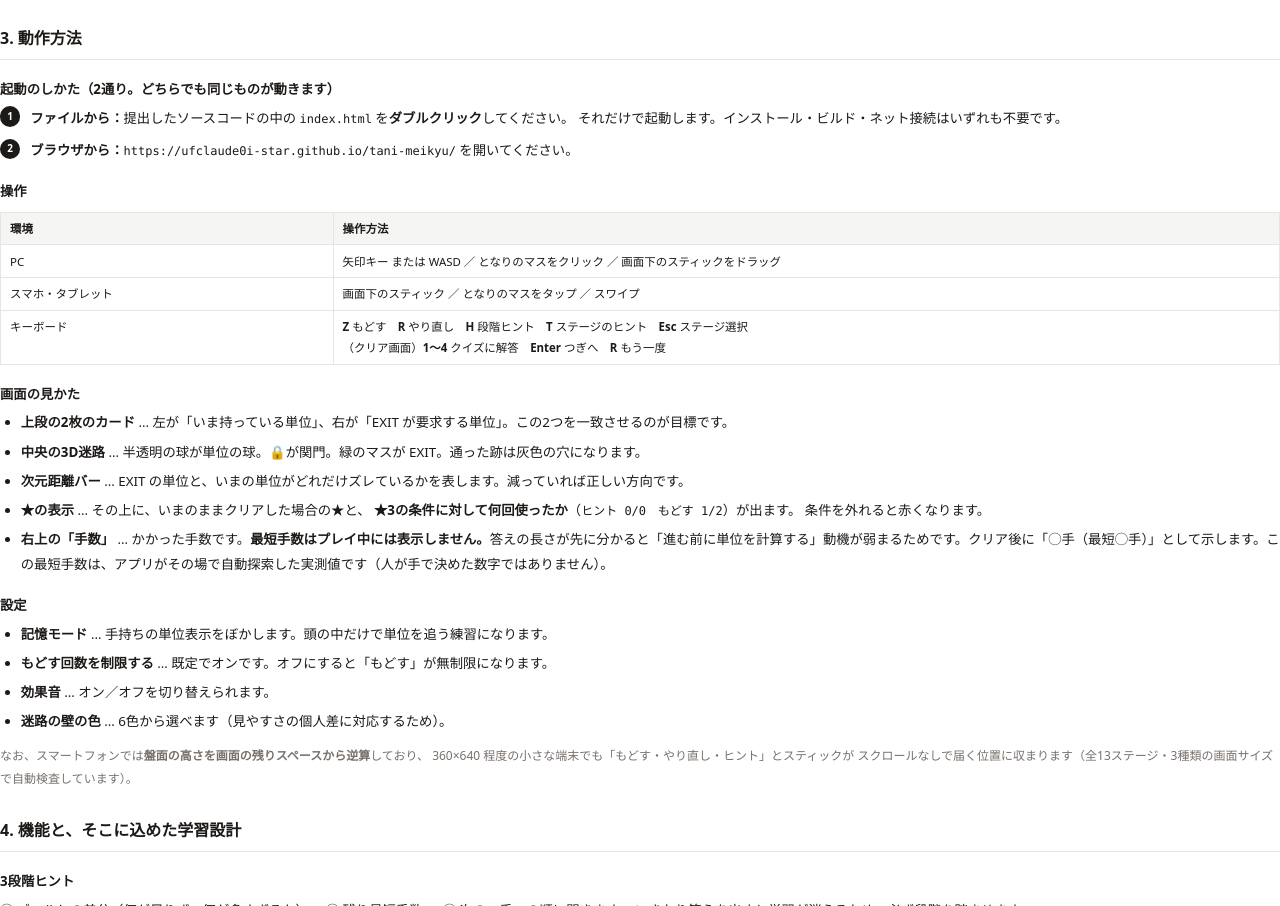
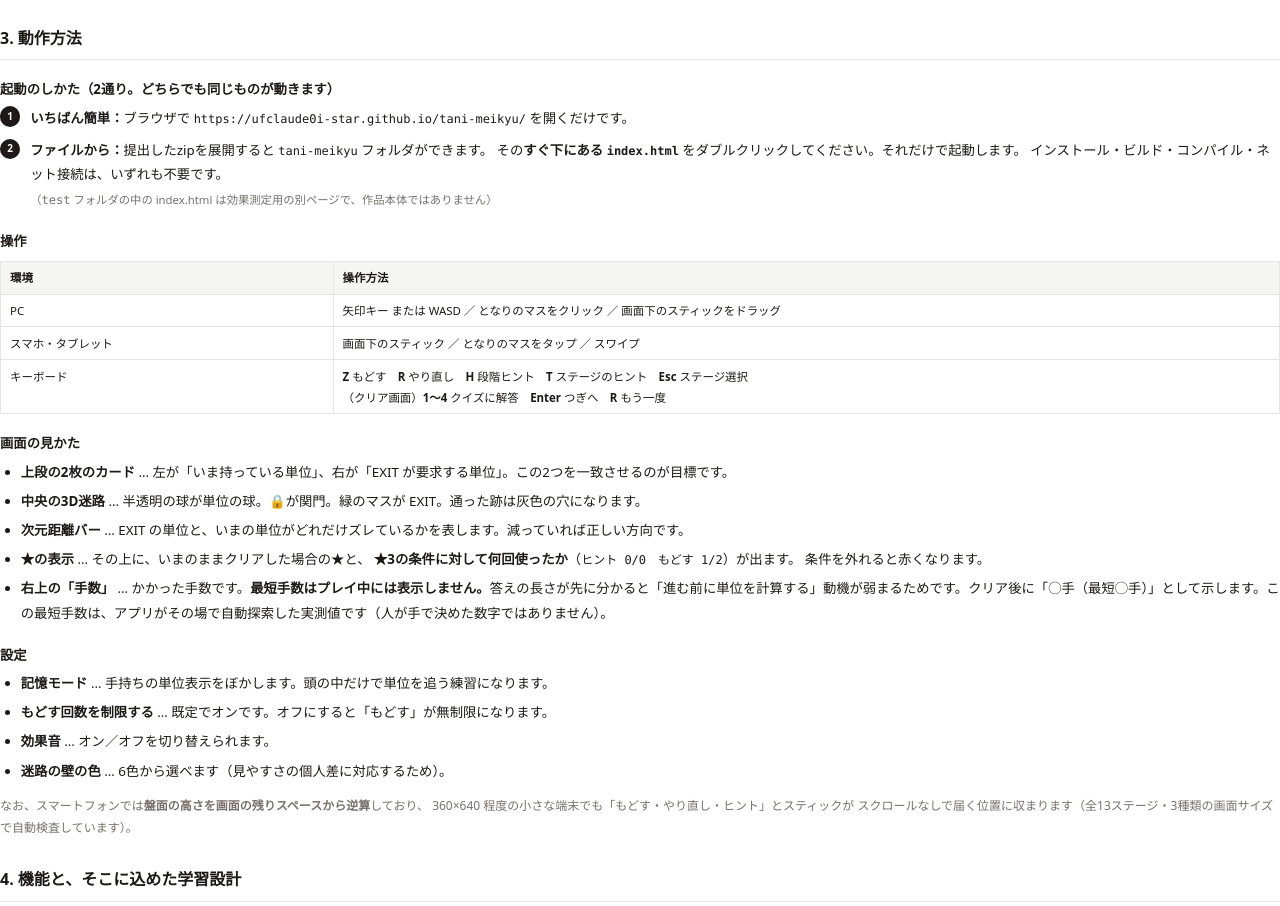
Before and after one commit to ufclaude0i-star/tani-meikyu, a website: page docs/overview.html in a window 1280 px wide. Shown: the part 1434-2340 px from the top of the page. Drawn offline with Linux system fonts and the light colour scheme.

Commit message:
起動方法の記述を zip の中身に合わせる／応募者名を公開リポジトリに載せない
(1) 起動方法の食い違いを修正
README は「dist/index.html をダブルクリック」と書いていたが、dist/ は
.gitignore していて提出用 zip には入っていない。ゲーム本体は zip 直下の
index.html。提出フォームには「審査員で実行できない場合は審査の対象外」と
明記されているので、ここは確実に正しくする。
- README と作品概要の両方で「zip を展開した tani-meikyu フォルダの直下の
  index.html」と場所を特定して書いた
- いちばん簡単な方法（URLを開くだけ）を先頭にした
- test/index.html は作品本体ではないと明記した（index.html が2つあるため）

(2) 応募者名を GitHub に上げない
作品概要の原稿 docs/overview.html は Git 管理下なので、氏名を直接書くと
公開リポジトリに載ってしまう。氏名は .gitignore した
docs/applicant.local.txt に置き、make-doc.js が PDF を作るときだけ差し込む。
原稿は記入欄のまま。

Co-Authored-By: Claude Opus 5 <noreply@anthropic.com>

```diff
--- a/docs/overview.html
+++ b/docs/overview.html
@@ -131,9 +131,11 @@
 
 <h3>起動のしかた（2通り。どちらでも同じものが動きます）</h3>
 <ol class="steps">
-  <li><b>ファイルから：</b>提出したソースコードの中の <code>index.html</code> を<b>ダブルクリック</b>してください。
-      それだけで起動します。インストール・ビルド・ネット接続はいずれも不要です。</li>
-  <li><b>ブラウザから：</b><span class="mono">https://ufclaude0i-star.github.io/tani-meikyu/</span> を開いてください。</li>
+  <li><b>いちばん簡単：</b>ブラウザで <span class="mono">https://ufclaude0i-star.github.io/tani-meikyu/</span> を開くだけです。</li>
+  <li><b>ファイルから：</b>提出したzipを展開すると <code>tani-meikyu</code> フォルダができます。
+      その<b>すぐ下にある <code>index.html</code></b> をダブルクリックしてください。それだけで起動します。
+      インストール・ビルド・コンパイル・ネット接続は、いずれも不要です。<br>
+      <span style="font-size:8.5pt;color:#78716C">（<code>test</code> フォルダの中の index.html は効果測定用の別ページで、作品本体ではありません）</span></li>
 </ol>
 
 <h3>操作</h3>
```
Also changed, not shown: tools/make-doc.js (+14 -0 lines), README.md, 1 other file.
